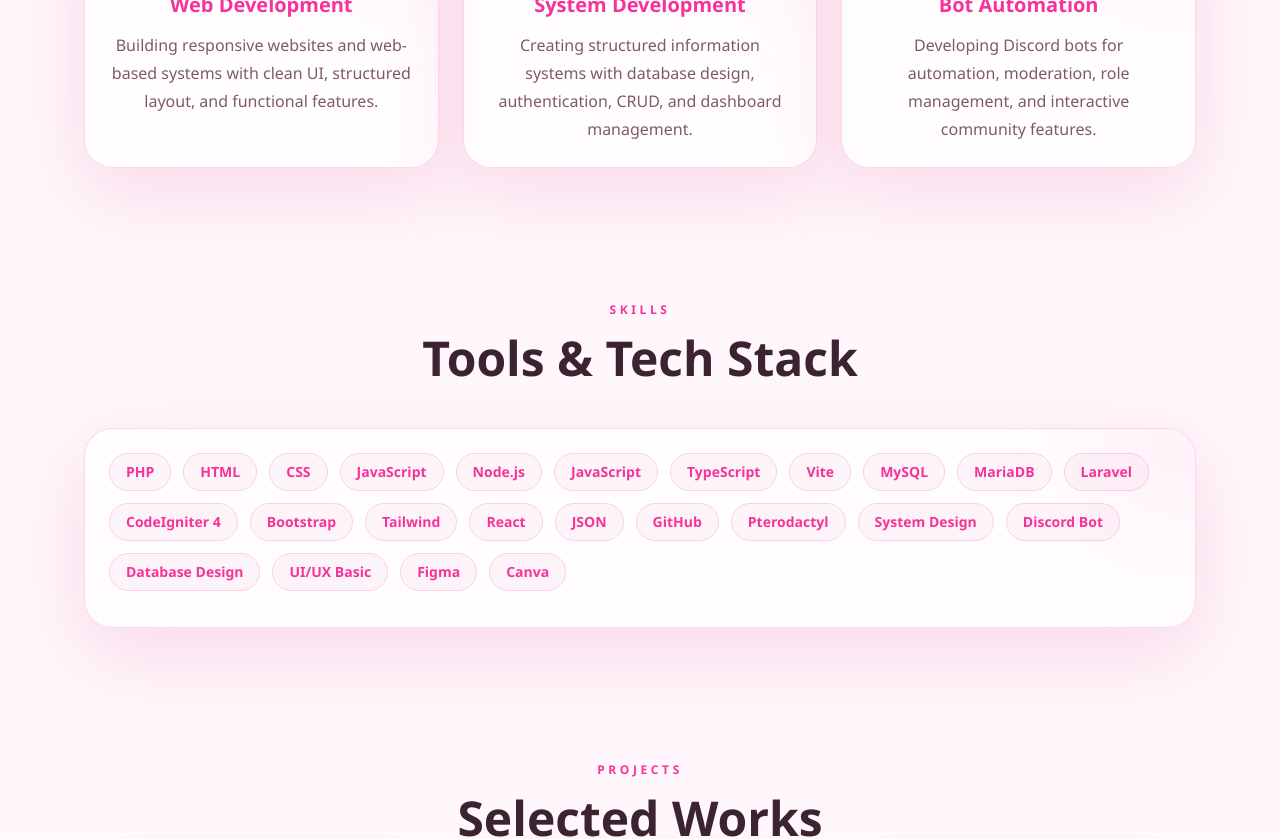
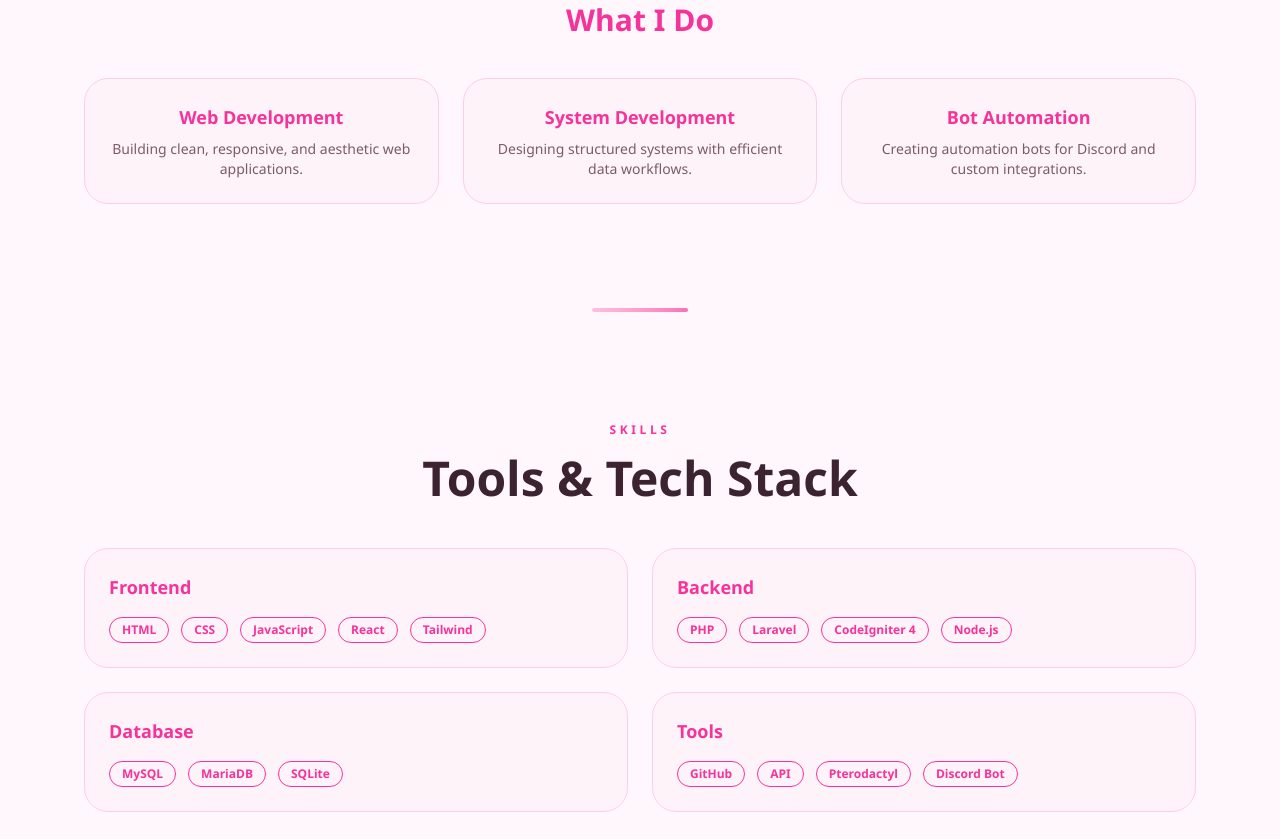
Before and after one commit to cyizzievielle/portofolio-cisa, a React (Vite) app: page / in a window 1280 px wide. Shown: the part 2640-3479 px from the top of the page. Built offline with nearby package versions, Linux system fonts and the light colour scheme.

Commit message:
update portfolio

```diff
--- a/src/App.tsx
+++ b/src/App.tsx
@@ -269,31 +269,23 @@ const navLinks = [
   "Contact",
 ];
 
-  const skills = [
-    "PHP",
-    "HTML",
-    "CSS",
-    "JavaScript",
-    "Node.js",
-    "JavaScript",
-    "TypeScript",
-    "Vite",
-    "MySQL",
-    "MariaDB",
-    "Laravel",
-    "CodeIgniter 4",
-    "Bootstrap",
-    "Tailwind",
-    "React",
-    "JSON",
-    "GitHub",
-    "Pterodactyl",
-    "System Design",
-    "Discord Bot",
-    "Database Design",
-    "UI/UX Basic",
-    "Figma",
-    "Canva",
+  const skillGroups = [
+  {
+    title: "Frontend",
+    items: ["HTML", "CSS", "JavaScript", "React", "Tailwind"],
+  },
+  {
+    title: "Backend",
+    items: ["PHP", "Laravel", "CodeIgniter 4", "Node.js"],
+  },
+  {
+    title: "Database",
+    items: ["MySQL", "MariaDB", "SQLite"],
+  },
+  {
+    title: "Tools",
+    items: ["GitHub", "API", "Pterodactyl", "Discord Bot"],
+  },
 ];
 
   const experiences = [
@@ -548,6 +540,8 @@ const certificates = [
           </Card>
         </section>
 
+<div className="mx-auto my-10 h-1 w-24 rounded-full bg-gradient-to-r from-pink-300 to-pink-500 opacity-70" />
+
         <section id="education" className="reveal mx-auto max-w-6xl px-5 py-16">
           <SectionTitle label="Education" title="My Academic Journey" />
           <div className="grid gap-6 md:grid-cols-2">
@@ -571,6 +565,8 @@ const certificates = [
           </div>
         </section>
 
+        <div className="mx-auto my-10 h-1 w-24 rounded-full bg-gradient-to-r from-pink-300 to-pink-500 opacity-70" />
+
         <section id="experience" className="reveal mx-auto max-w-6xl px-5 py-16">
           <SectionTitle label="Experience" title="Work & Organization" />
           <div className="grid gap-6 lg:grid-cols-3">
@@ -592,53 +588,71 @@ const certificates = [
           </div>
         </section>
 
+        <div className="mx-auto my-10 h-1 w-24 rounded-full bg-gradient-to-r from-pink-300 to-pink-500 opacity-70" />
+
 <section id="services" className="reveal mx-auto max-w-6xl px-5 py-16">
-  <SectionTitle label="Services" title="What I Can Do" />
+  <h2 className="text-3xl font-extrabold text-center text-pink-500 mb-10">
+    What I Do
+  </h2>
 
-  <div className="grid gap-6 lg:grid-cols-3">
+  <div className="grid gap-6 md:grid-cols-3">
     {[
       {
-        icon: "🌐",
         title: "Web Development",
-        desc: "Building responsive websites and web-based systems with clean UI, structured layout, and functional features.",
+        desc: "Building clean, responsive, and aesthetic web applications.",
       },
       {
-        icon: "🗂️",
         title: "System Development",
-        desc: "Creating structured information systems with database design, authentication, CRUD, and dashboard management.",
+        desc: "Designing structured systems with efficient data workflows.",
       },
       {
-        icon: "🤖",
         title: "Bot Automation",
-        desc: "Developing Discord bots for automation, moderation, role management, and interactive community features.",
+        desc: "Creating automation bots for Discord and custom integrations.",
       },
-    ].map((service) => (
-      <Card key={service.title} dark={dark} className="text-center">
-        <div className="mx-auto mb-5 grid h-16 w-16 place-items-center rounded-2xl bg-gradient-to-br from-pink-200 to-pink-500 text-3xl shadow-[0_0_35px_rgba(236,72,153,0.25)]">
-          {service.icon}
+    ].map((item) => (
+      <div
+        key={item.title}
+        className={`rounded-3xl border p-6 text-center transition hover:-translate-y-1 hover:shadow-[0_20px_60px_rgba(236,72,153,0.25)] ${softCard}`}
+      >
+        <h3 className="text-lg font-bold text-pink-500 mb-2">
+          {item.title}
+        </h3>
+        <p className={`text-sm ${muted}`}>{item.desc}</p>
       </div>
-        <h3 className="text-xl font-extrabold text-pink-500">{service.title}</h3>
-        <p className={`mt-3 leading-7 ${muted}`}>{service.desc}</p>
-      </Card>
     ))}
   </div>
 </section>
 
+<div className="mx-auto my-10 h-1 w-24 rounded-full bg-gradient-to-r from-pink-300 to-pink-500 opacity-70" />
+
        <section id="skills" className="reveal mx-auto max-w-6xl px-5 py-16">
           <SectionTitle label="Skills" title="Tools & Tech Stack" />
-          <Card dark={dark}>
-          <div className="skill-scroll flex gap-3 overflow-x-auto pb-3 md:flex-wrap md:overflow-visible">
-              {skills.map((skill) => (
+  <div className="grid gap-6 md:grid-cols-2">
+    {skillGroups.map((group) => (
+      <div
+        key={group.title}
+        className={`rounded-3xl border p-6 transition hover:-translate-y-1 ${softCard}`}
+      >
+        <h3 className="mb-4 text-lg font-bold text-pink-500">
+          {group.title}
+        </h3>
+
+        <div className="flex flex-wrap gap-3">
+          {group.items.map((skill) => (
             <span
               key={skill}
-                  className={`shrink-0 rounded-full border px-4 py-2 text-sm font-bold text-pink-500 transition hover:-translate-y-1 ${softCard}`}
+              className="rounded-full border px-3 py-1 text-xs font-semibold text-pink-500"
             >
               {skill}
             </span>
           ))}
         </div>
-          </Card>
+      </div>
+    ))}
+  </div>
 </section>
+
+<div className="mx-auto my-10 h-1 w-24 rounded-full bg-gradient-to-r from-pink-300 to-pink-500 opacity-70" />
 
         <section id="projects" className="reveal mx-auto max-w-6xl px-5 py-16">
           <SectionTitle label="Projects" title="Selected Works" />
@@ -660,6 +674,8 @@ const certificates = [
             ))}
           </div>
         </section>
+
+<div className="mx-auto my-10 h-1 w-24 rounded-full bg-gradient-to-r from-pink-300 to-pink-500 opacity-70" />
 
 <section id="certificates" className="reveal mx-auto max-w-6xl px-5 py-16">
   <SectionTitle label="Certificates" title="Certificates & Achievements" />
@@ -701,6 +717,8 @@ const certificates = [
   </div>
 </section>
 
+<div className="mx-auto my-10 h-1 w-24 rounded-full bg-gradient-to-r from-pink-300 to-pink-500 opacity-70" />
+
         <section id="hobbies" className="reveal mx-auto max-w-6xl px-5 py-16">
           <SectionTitle label="Hobbies" title="Things I Love" />
           <div className="grid gap-6 md:grid-cols-3">
@@ -713,6 +731,7 @@ const certificates = [
             ))}
           </div>
         </section>
+<div className="mx-auto my-10 h-1 w-24 rounded-full bg-gradient-to-r from-pink-300 to-pink-500 opacity-70" />
 
 <section id="contact" className="reveal mx-auto max-w-6xl px-5 py-20">
   <SectionTitle label="Contact" title="Let’s Connect" />
```
Lines whose indentation alone changed are shown as unchanged.
